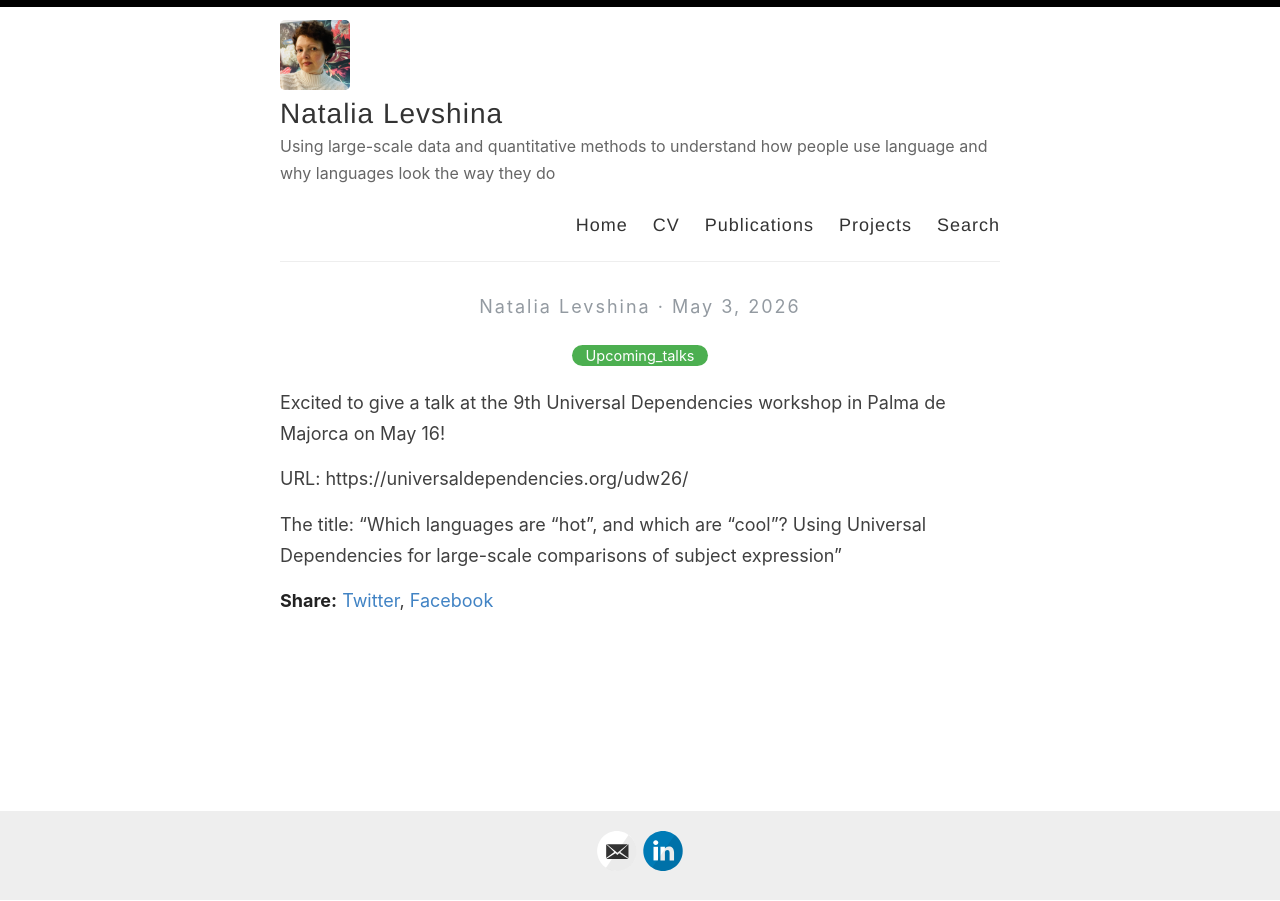
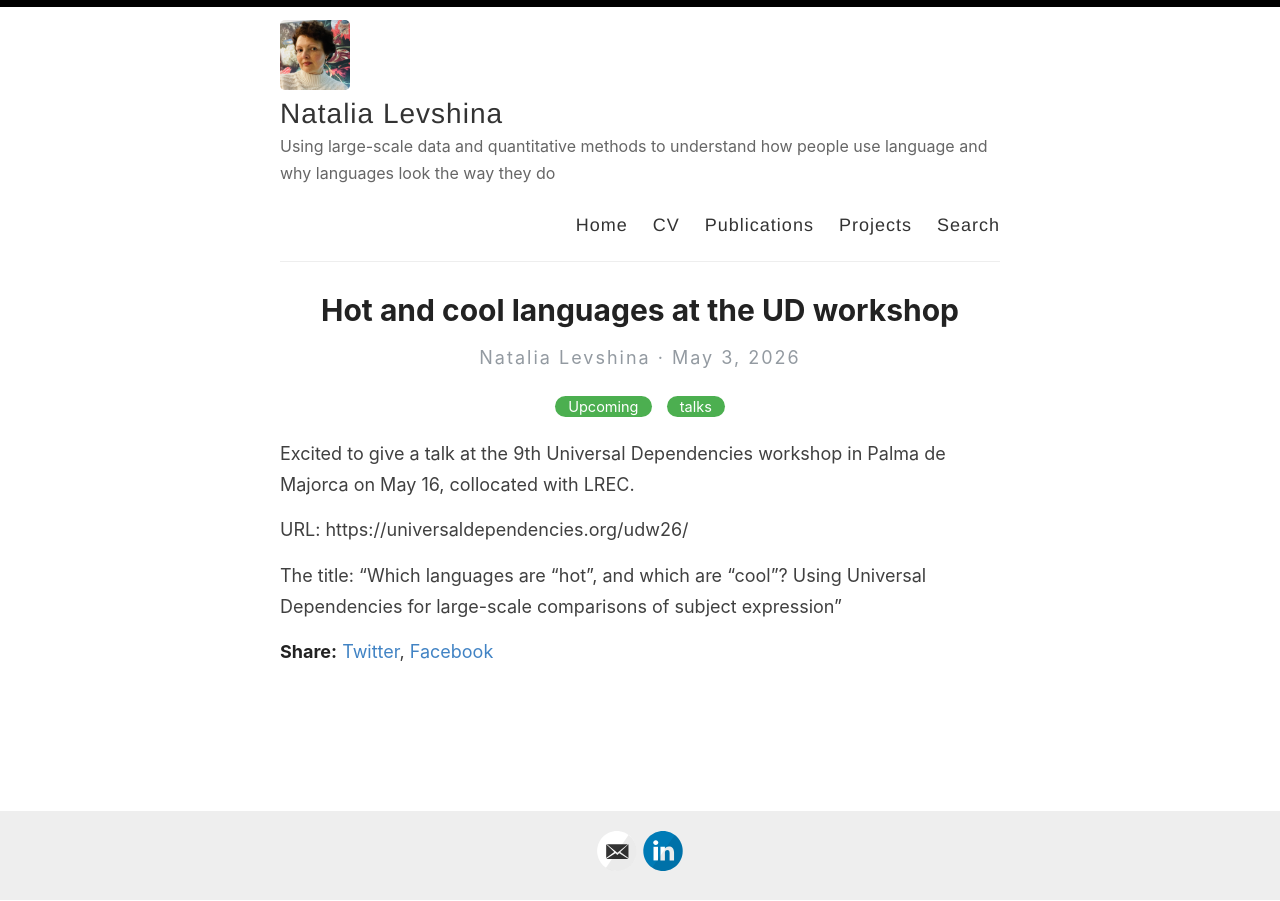
Before and after one commit to levshina/levshina.github.io, a Jekyll site: the page built from _posts/2026-05-03-UD-workshop.md, in a window 1280 px wide. Built offline with Jekyll 4.4.1, drawn with Linux system fonts in a browser that asks for light colours.

Commit message:
Update 2026-05-03-UD-workshop.md

```diff
--- a/_posts/2026-05-03-UD-workshop.md
+++ b/_posts/2026-05-03-UD-workshop.md
@@ -1,9 +1,9 @@
 ---
 layout: post
-title: ""
-categories: Upcoming_talks
+title: "Hot and cool languages at the UD workshop"
+categories: Upcoming talks
 ---
-Excited to give a talk at the 9th Universal Dependencies workshop in Palma de Majorca on May 16!
+Excited to give a talk at the 9th Universal Dependencies workshop in Palma de Majorca on May 16, collocated with LREC.
 
 URL: https://universaldependencies.org/udw26/
 
```
